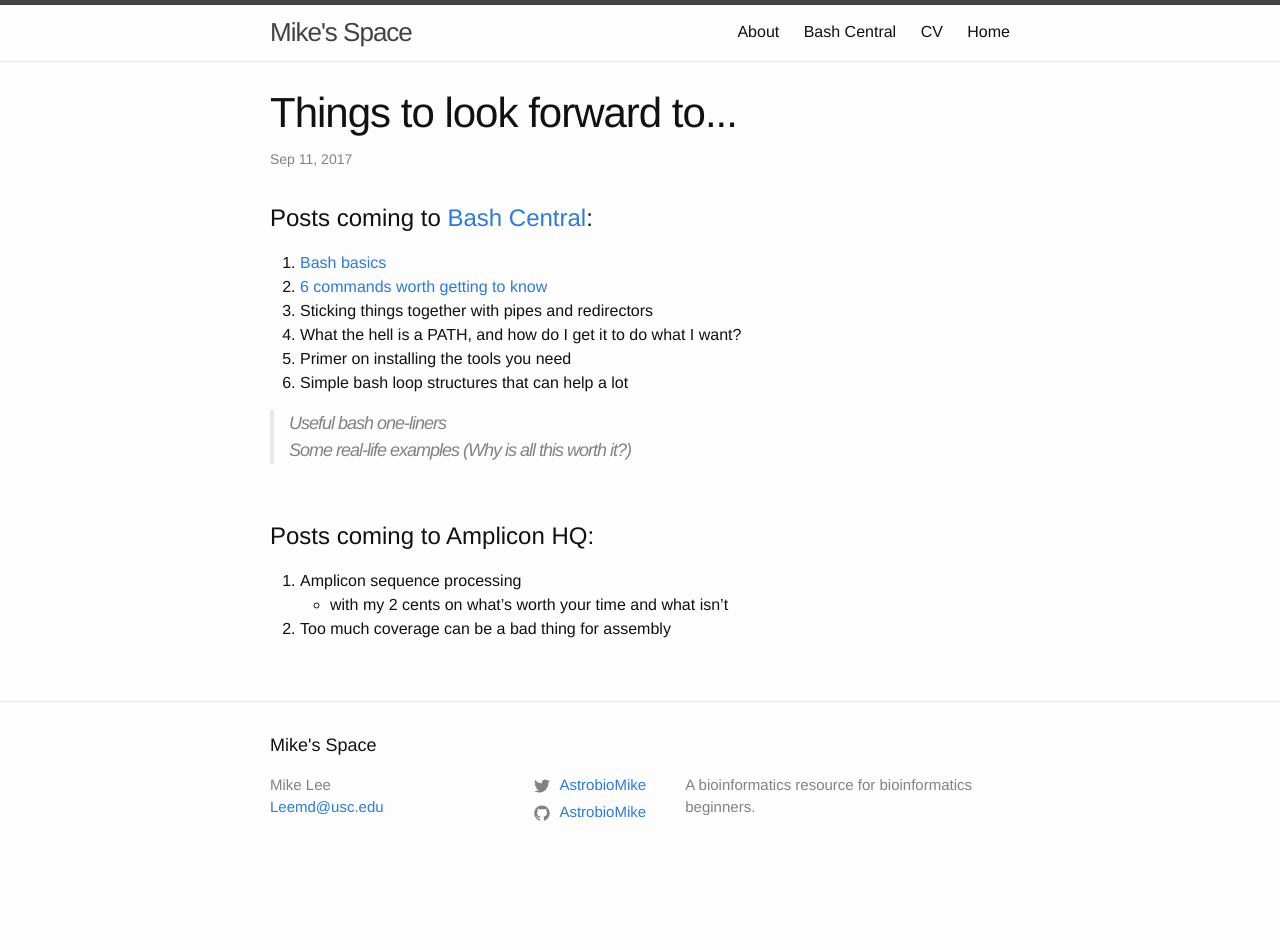
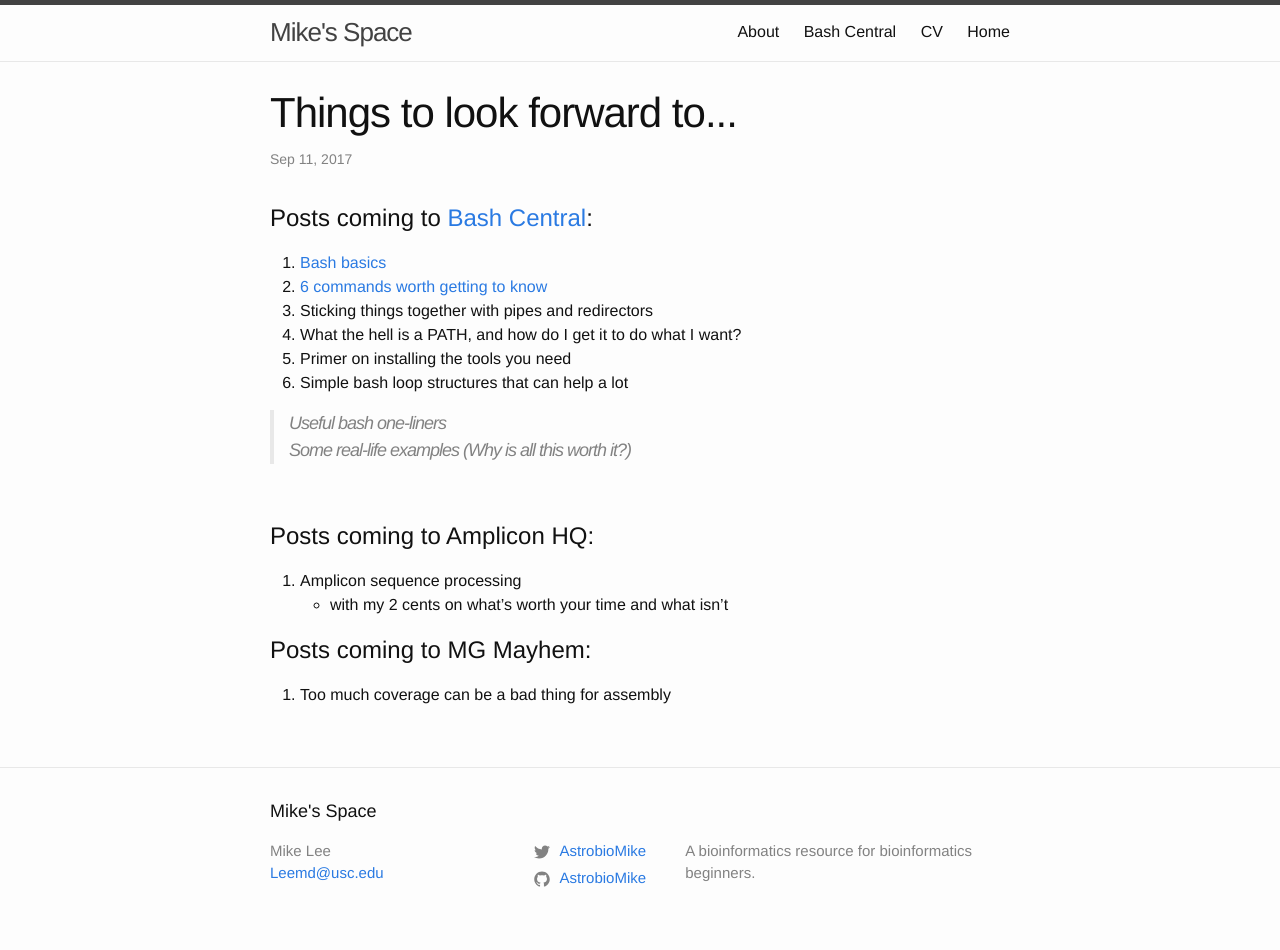
Before and after one commit to AstrobioMike/AstrobioMike.github.io, a Jekyll site: the page built from _posts/2017-09-11-coming-soon.md, in a window 1280 px wide. Built offline with Jekyll 4.4.1, drawn with Linux system fonts in a browser that asks for light colours; before the commit the page ends 900 px from its top, so only the background shows below that.

Commit message:
Update 2017-09-11-coming-soon.md

```diff
--- a/_posts/2017-09-11-coming-soon.md
+++ b/_posts/2017-09-11-coming-soon.md
@@ -22,4 +22,6 @@ title: Things to look forward to...
 # Posts coming to Amplicon HQ:
 1. Amplicon sequence processing
   - with my 2 cents on what's worth your time and what isn't
-2. Too much coverage can be a bad thing for assembly
+
+# Posts coming to MG Mayhem:
+1. Too much coverage can be a bad thing for assembly
```
